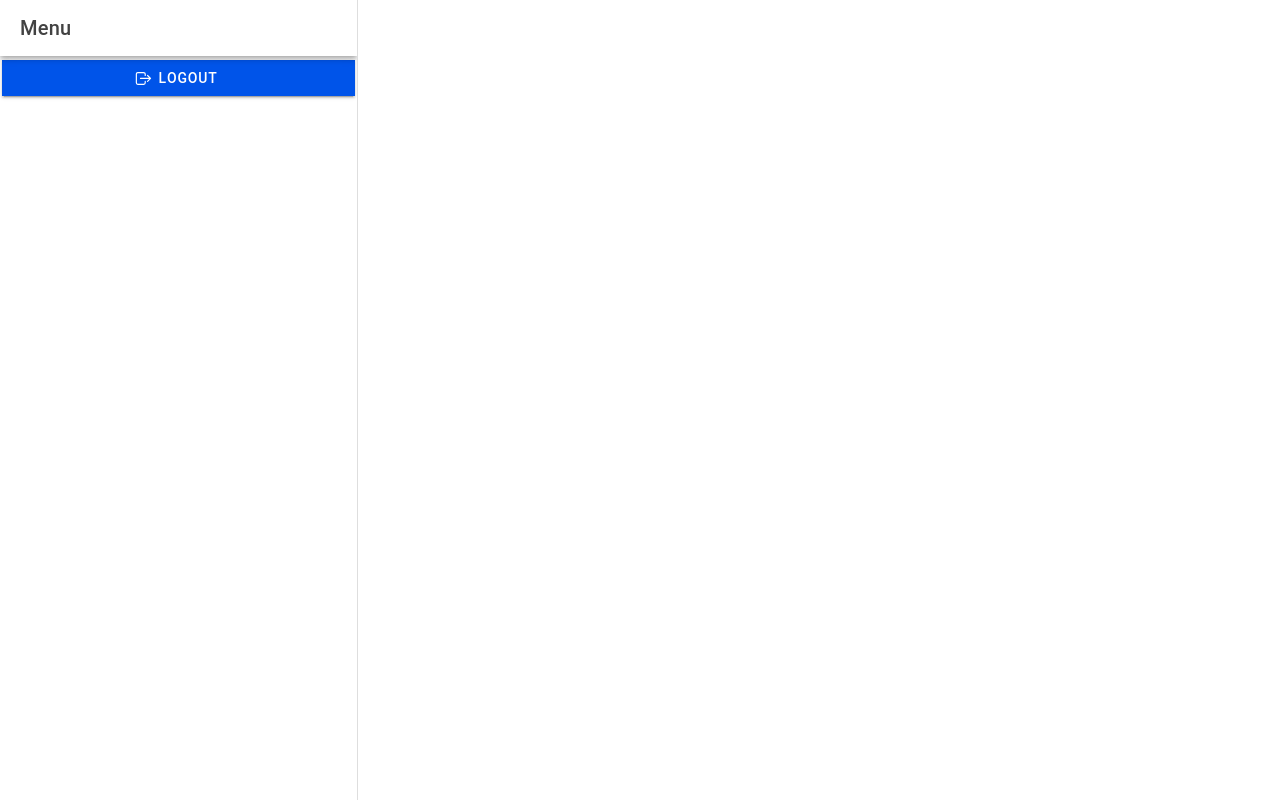
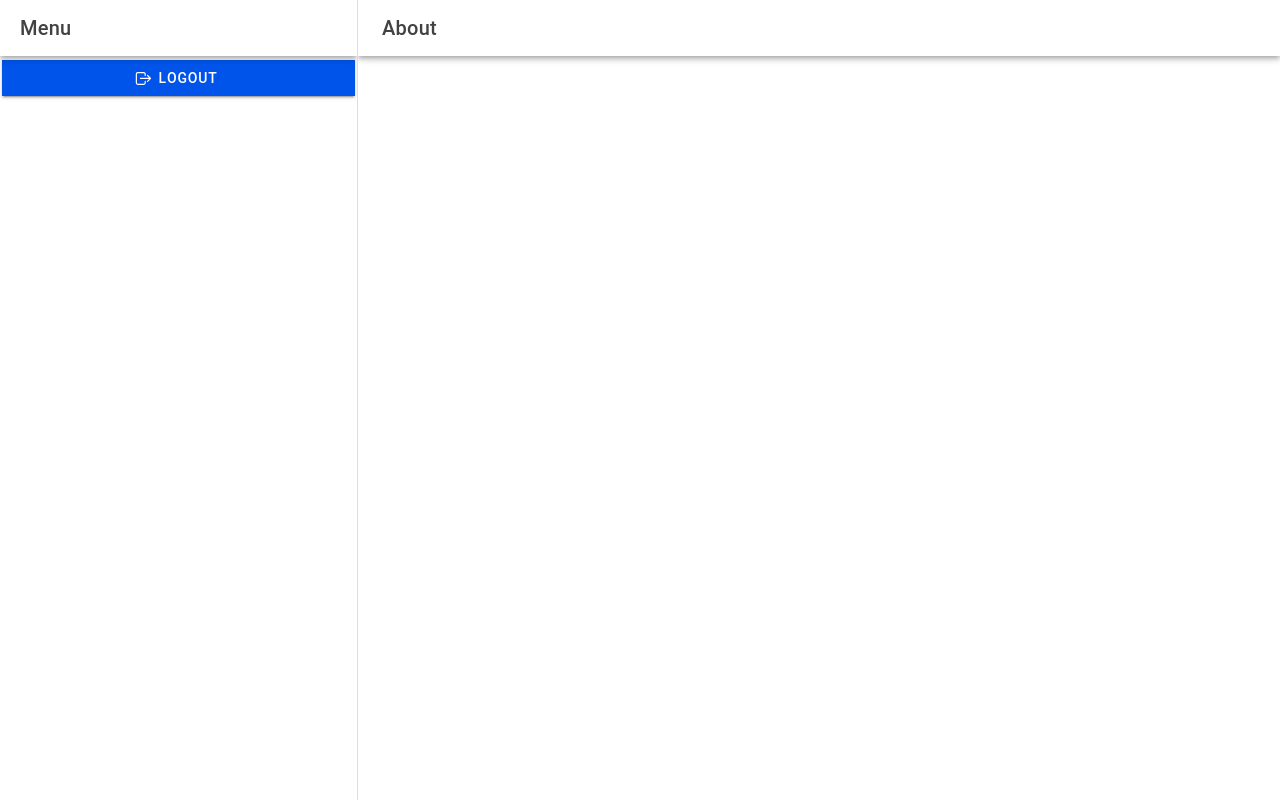
Before and after one commit to cliffamadeus/dev-2425, a React (Vite) app: page /it35-app/app/about in a window 1280 px wide. Built offline with nearby package versions, Linux system fonts and the light colour scheme.

Commit message:
Project directory changes

```diff
--- a/src/App.tsx
+++ b/src/App.tsx
@@ -31,7 +31,7 @@ import '@ionic/react/css/palettes/dark.system.css';
 
 /* Theme variables */
 import './theme/variables.css';
-import Login from './pages/Login';
+import Login from './pages/Login/Login';
 import Menu from './pages/Menu';
 
 setupIonicReact();
--- a/src/pages/Page2.tsx
+++ b/src/pages/About/About.tsx
@@ -8,7 +8,7 @@ import {
     IonToolbar
 } from '@ionic/react';
 
-const Page2: React.FC = () => {
+const About: React.FC = () => {
   return (
     <IonPage>
       <IonHeader>
@@ -16,7 +16,7 @@ const Page2: React.FC = () => {
           <IonButtons slot='start'>
             <IonMenuButton></IonMenuButton>
           </IonButtons>
-          <IonTitle>Page 2</IonTitle>
+          <IonTitle>About</IonTitle>
         </IonToolbar>
       </IonHeader>
       <IonContent fullscreen>
@@ -26,4 +26,4 @@ const Page2: React.FC = () => {
   );
 };
 
-export default Page2;
+export default About;
--- a/src/pages/Page1.tsx
+++ b/src/pages/Home/Home.tsx
@@ -14,7 +14,7 @@ import {
     IonToolbar
 } from '@ionic/react';
 
-const Page1: React.FC = () => {
+const Home: React.FC = () => {
   return (
     <IonPage>
       <IonHeader>
@@ -26,7 +26,7 @@ const Page1: React.FC = () => {
         </IonToolbar>
       </IonHeader>
       <IonContent className='ion-padding'>
-        <IonButton routerLink="/it35-app/app/page1/details" expand="full">
+        <IonButton routerLink="/it35-app/app/home/details" expand="full">
             View Details
         </IonButton>
 
@@ -45,4 +45,4 @@ const Page1: React.FC = () => {
   );
 };
 
-export default Page1;
+export default Home;
--- a/src/pages/Menu.tsx
+++ b/src/pages/Menu.tsx
@@ -13,10 +13,10 @@ import {
     IonToast,
     IonToolbar
 } from '@ionic/react';
-import {homeOutline,newspaperOutline, logOutOutline} from 'ionicons/icons'
+import {homeOutline,newspaperOutline, logOutOutline, informationCircleOutline} from 'ionicons/icons'
 import { Redirect, Route } from 'react-router';
-import Page1 from './Page1';
-import Page2 from './Page2';
+import Home from './Home/Home';
+import About from './About/About';
 import Details from './Details';
 import { useState } from 'react';
 
@@ -24,8 +24,8 @@ const Menu: React.FC = () => {
   const [isToastOpen, setIsToastOpen] = useState(false);
 
   const paths =[
-    {name:'Home', url: '/it35-app/app/page1', icon: homeOutline},
-    {name:'News', url: '/it35-app/app/page2', icon: newspaperOutline},
+    {name:'Home', url: '/it35-app/app/home', icon: homeOutline},
+    {name:'About', url: '/it35-app/app/about', icon: informationCircleOutline},
   ]
 
   const handleLogout = () => {
@@ -74,12 +74,12 @@ const Menu: React.FC = () => {
       </IonMenu>
 
       <IonRouterOutlet id='main'>
-        <Route exact path="/it35-app/app/page1" component={Page1} />
-        <Route exact path="/it35-app/app/page1/details" component={Details} />
+        <Route exact path="/it35-app/app/home" component={Home} />
+        <Route exact path="/it35-app/app/home/details" component={Details} />
 
-        <Route exact path="/it35-app/app/page2" component={Page2} />
+        <Route exact path="/it35-app/app/about" component={About} />
         <Route exact path="/it35-app/app">
-          <Redirect to="/it35-app/app/page1"/>
+          <Redirect to="/it35-app/app/home"/>
         </Route>
       </IonRouterOutlet>
 
```
Also changed, not shown: src/pages/Template.tsx (added, +29 -0 lines), src/pages/Login/Login.css (renamed from src/pages/Login.css), src/pages/Login/Login.tsx (renamed from src/pages/Login.tsx).
